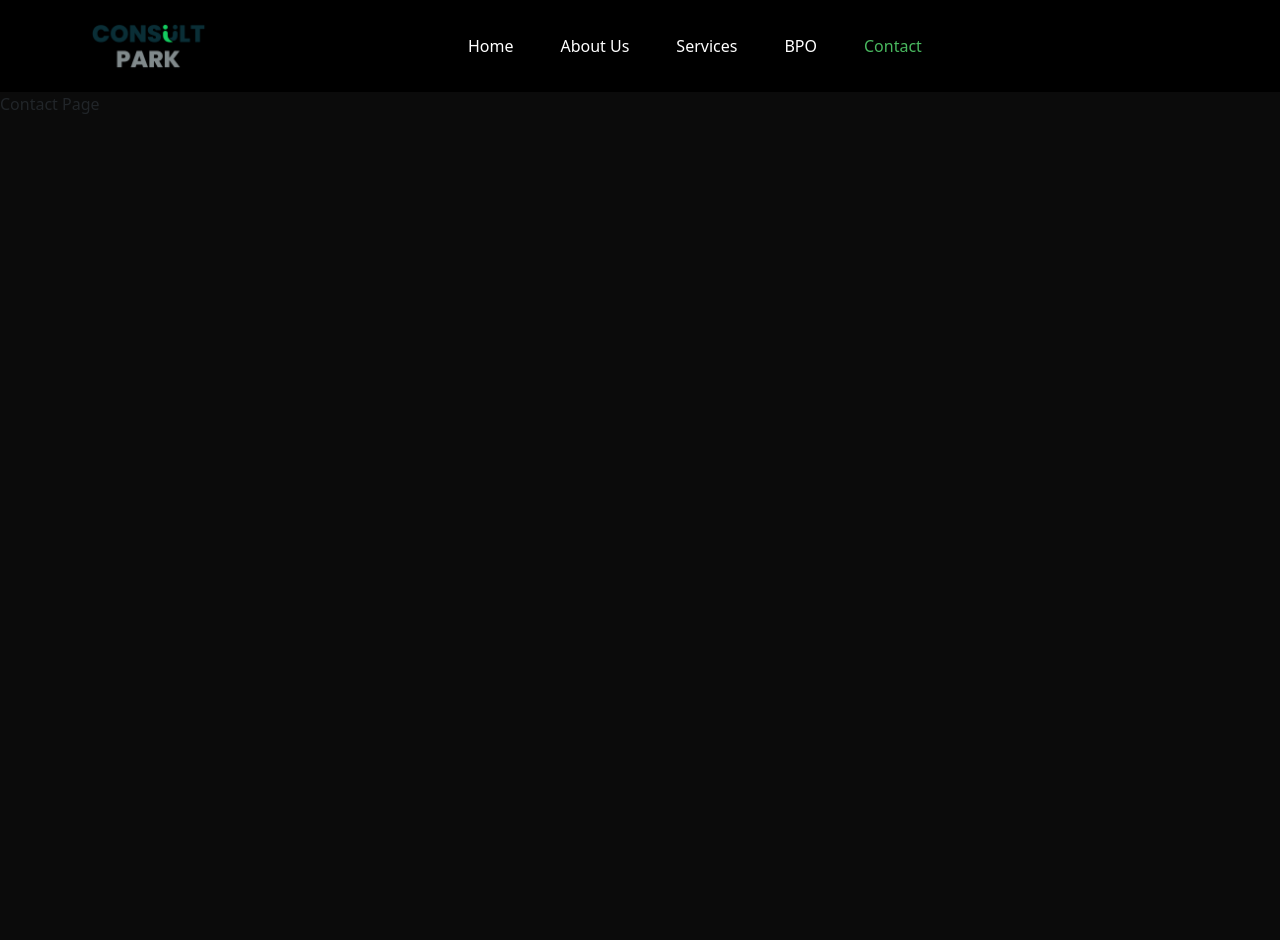
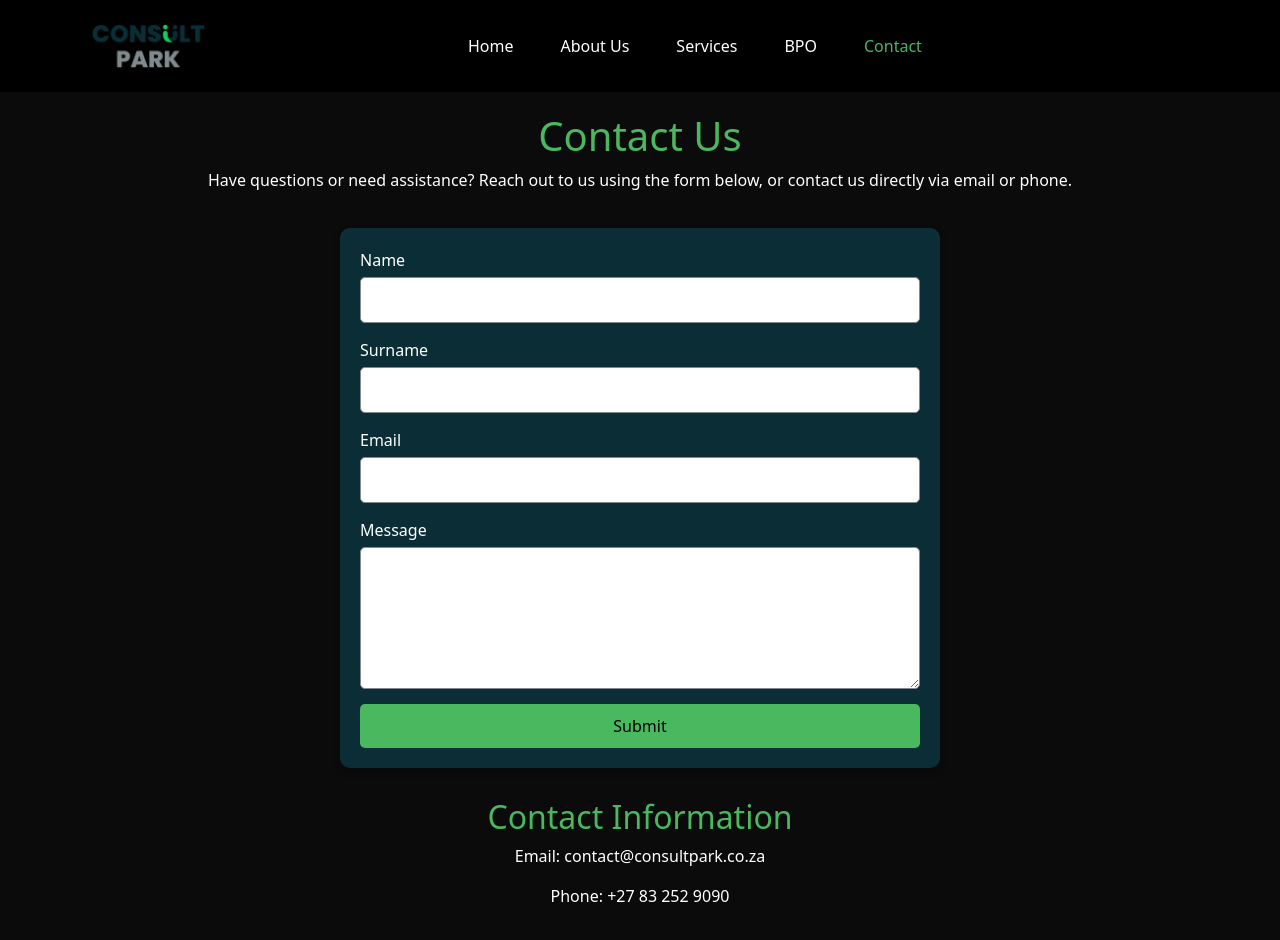
Before and after one commit to Dhiali/consult-park-, a React (Create React App) app: page /contact in a window 1280 px wide. Shown: the top 940 px of the page. Before the commit the page ends 800 px from the top, so only its background shows below. Built offline with nearby package versions, Linux system fonts and the light colour scheme.

Commit message:
Added in the contact page and input field component

```diff
--- /dev/null
+++ b/src/components/InputField.jsx
@@ -0,0 +1,29 @@
+import React from "react";
+import "../styles/InputField.css";
+
+const InputField = ({ label, type, name, value, onChange, textarea, error }) => {
+  return (
+    <div className="input-field">
+      <label>{label}</label>
+      {textarea ? (
+        <textarea
+          name={name}
+          value={value}
+          onChange={onChange}
+          rows="5"
+          className={error ? "error" : ""}
+        />
+      ) : (
+        <input
+          type={type}
+          name={name}
+          value={value}
+          onChange={onChange}
+          className={error ? "error" : ""}
+        />
+      )}
+    </div>
+  );
+};
+
+export default InputField;
--- a/src/pages/ContactPage.jsx
+++ b/src/pages/ContactPage.jsx
@@ -1,9 +1,105 @@
-import React from "react";
+import React, { useState } from "react";
+import "../styles/Contact.css";
+import InputField from "../components/InputField";
 
 const ContactPage = () => {
+  const [formData, setFormData] = useState({
+    name: "",
+    surname: "",
+    email: "",
+    message: "",
+  });
+  const [errors, setErrors] = useState({});
+  const [successMessage, setSuccessMessage] = useState("");
+
+  const handleChange = (e) => {
+    const { name, value } = e.target;
+    setFormData({ ...formData, [name]: value });
+    setErrors({ ...errors, [name]: false }); // Clear error for the field being edited
+  };
+
+  const handleSubmit = (e) => {
+    e.preventDefault();
+
+    // Validate fields
+    const newErrors = {};
+    Object.keys(formData).forEach((key) => {
+      if (!formData[key].trim()) {
+        newErrors[key] = true;
+      }
+    });
+
+    if (Object.keys(newErrors).length > 0) {
+      setErrors(newErrors);
+      setSuccessMessage(""); // Clear success message if there are errors
+    } else {
+      setErrors({});
+      setSuccessMessage(
+        `Thank you, ${formData.name} ${formData.surname}, for reaching out! We'll get back to you soon.`
+      );
+      setFormData({ name: "", surname: "", email: "", message: "" }); // Reset form
+    }
+  };
+
   return (
-    <div>
-        Contact Page
+    <div className="contact-page">
+      <div className="contact-intro">
+        <h1>Contact Us</h1>
+        <p>
+          Have questions or need assistance? Reach out to us using the form
+          below, or contact us directly via email or phone.
+        </p>
+      </div>
+
+      <div className="contact-form-container">
+        <form className="contact-form" onSubmit={handleSubmit}>
+          <InputField
+            label="Name"
+            type="text"
+            name="name"
+            value={formData.name}
+            onChange={handleChange}
+            error={errors.name}
+          />
+          <InputField
+            label="Surname"
+            type="text"
+            name="surname"
+            value={formData.surname}
+            onChange={handleChange}
+            error={errors.surname}
+          />
+          <InputField
+            label="Email"
+            type="email"
+            name="email"
+            value={formData.email}
+            onChange={handleChange}
+            error={errors.email}
+          />
+          <InputField
+            label="Message"
+            textarea={true}
+            name="message"
+            value={formData.message}
+            onChange={handleChange}
+            error={errors.message}
+          />
+          <button type="submit" className="submit-button">
+            Submit
+          </button>
+        </form>
+        {Object.keys(errors).length > 0 && (
+          <p className="error-message">Please fill in the indicated fields.</p>
+        )}
+        {successMessage && <p className="success-message">{successMessage}</p>}
+      </div>
+
+      <div className="contact-info">
+        <h2>Contact Information</h2>
+        <p>Email: contact@consultpark.co.za</p>
+        <p>Phone: +27 83 252 9090</p>
+      </div>
     </div>
   );
 };
--- /dev/null
+++ b/src/styles/Contact.css
@@ -0,0 +1,61 @@
+.contact-page {
+  display: flex;
+  flex-direction: column;
+  align-items: center;
+  padding: 20px;
+  color: var(--white);
+}
+
+.contact-intro {
+  text-align: center;
+  margin-bottom: 20px;
+}
+
+.contact-intro h1 {
+  color: var(--light_green);
+}
+
+.contact-form-container {
+  width: 100%;
+  max-width: 600px;
+  background-color: var(--sea_green);
+  padding: 20px;
+  border-radius: 10px;
+  box-shadow: 0 4px 8px rgba(0, 0, 0, 0.2);
+}
+
+.contact-form {
+  display: flex;
+  flex-direction: column;
+  gap: 15px;
+}
+
+.submit-button {
+  background-color: var(--light_green);
+  color: var(--dark_green);
+  border: none;
+  border-radius: 5px;
+  padding: 10px 20px;
+  cursor: pointer;
+  transition: background-color 0.3s ease;
+}
+
+.submit-button:hover {
+  background-color: var(--white);
+  color: var(--sea_green);
+}
+
+.success-message {
+  margin-top: 15px;
+  color: var(--light_green);
+  font-weight: bold;
+}
+
+.contact-info {
+  margin-top: 30px;
+  text-align: center;
+}
+
+.contact-info h2 {
+  color: var(--light_green);
+}
--- /dev/null
+++ b/src/styles/InputField.css
@@ -0,0 +1,38 @@
+.input-field {
+  display: flex;
+  flex-direction: column;
+  gap: 5px;
+}
+
+.input-field label {
+  font-size: 1rem;
+  color: var(--white);
+}
+
+.input-field input,
+.input-field textarea {
+  padding: 10px;
+  border: 1px solid var(--gray);
+  border-radius: 5px;
+  background-color: var(--white);
+  color: var(--dark_green);
+  font-size: 1rem;
+}
+
+.input-field input:focus,
+.input-field textarea:focus {
+  outline: none;
+  border-color: var(--light_green);
+  box-shadow: 0 0 5px var(--light_green);
+}
+
+.input-field input.error,
+.input-field textarea.error {
+  border: 2px solid red; /* Red border for error state */
+}
+
+.error-message {
+  margin-top: 15px;
+  color: red;
+  font-weight: bold;
+}
```
